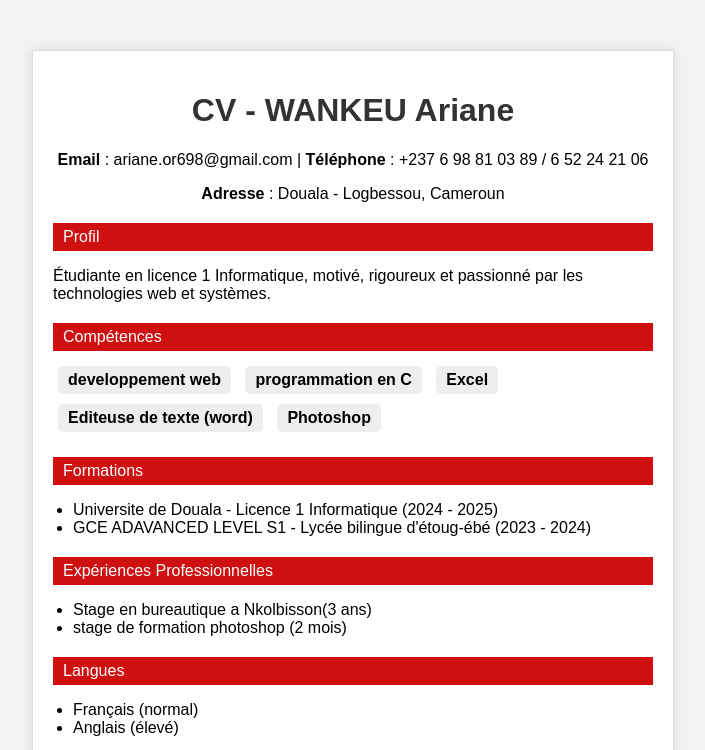
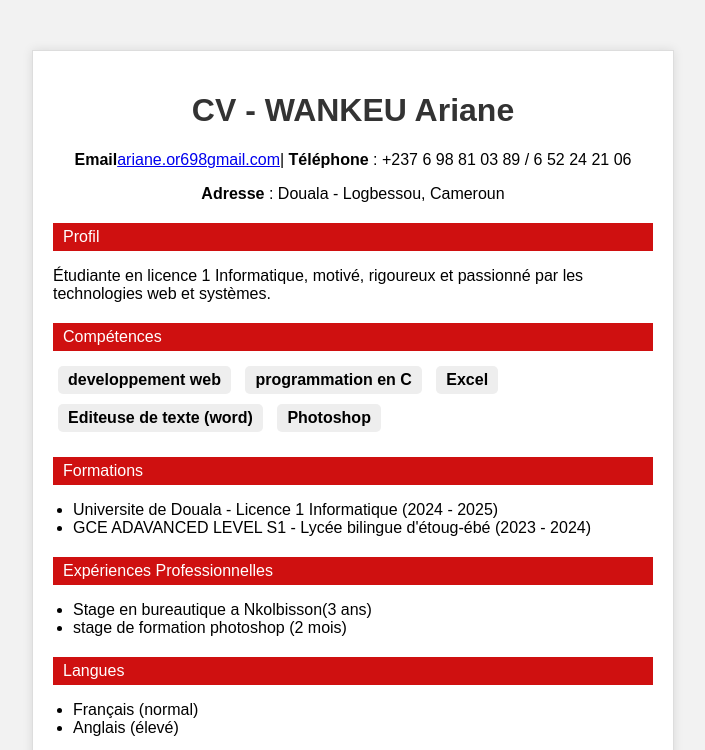
Before and after one commit to Ariane801/Ariane-OR, a plain HTML site: page cv.html in a window 1280 px wide. Shown: the top 750 px of the page, without its empty margins (287-992 px from the left). Drawn offline with Linux system fonts and the light colour scheme; a script that the page names is missing.

Commit message:
Add files via upload

```diff
--- a/cv.html
+++ b/cv.html
@@ -104,7 +104,7 @@
       <h1>CV - WANKEU Ariane</h1>
     </div>
     <div class="info">
-      <p><strong>Email</strong> : ariane.or698@gmail.com | <strong>Téléphone</strong> : +237 6 98 81 03 89 / 6 52 24 21 06</p>
+      <p><strong>Email</strong><a href="mailto : ariane.or698@gmail.com ">ariane.or698gmail.com</a>| <strong>Téléphone</strong> : +237 6 98 81 03 89 / 6 52 24 21 06</p>
       <p><strong>Adresse</strong> : Douala - Logbessou, Cameroun</p>
     </div>
 
```
